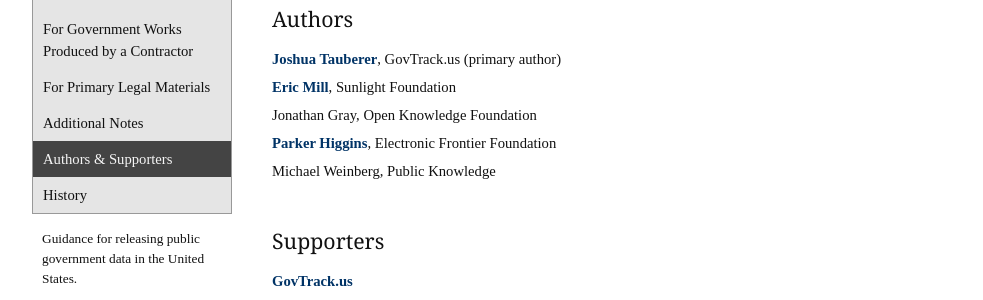
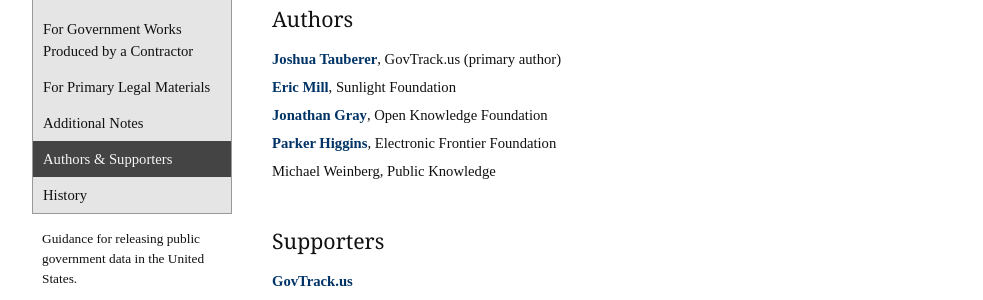
Before and after one commit to unitedstates/licensing, a Jekyll site: the page built from index.md, in a window 1280 px wide and 900 px high, scrolled down 3346 px. Shown: the part 153-453 px from the top of the window, without its empty margins (18-1001 px from the left). Built offline with Jekyll 4.4.1, drawn with Linux system fonts in a browser that asks for light colours; nearby versions of some CDN libraries; some web fonts are replaced; part of the change alters nothing that is shown.

```diff
--- a/index.md
+++ b/index.md
@@ -101,7 +101,7 @@ The [Open Data Commons Public Domain Dedication and License (PDDL)][6] is very s
 
 * [Joshua Tauberer](http://razor.occams.info), GovTrack.us (primary author)
 * [Eric Mill](https://twitter.com/konklone), Sunlight Foundation
-* Jonathan Gray, Open Knowledge Foundation
+* [Jonathan Gray](https://twitter.com/jwyg), Open Knowledge Foundation
 * [Parker Higgins](https://twitter.com/xor), Electronic Frontier Foundation
 * Michael Weinberg, Public Knowledge
 {:.contributors.people}
```
